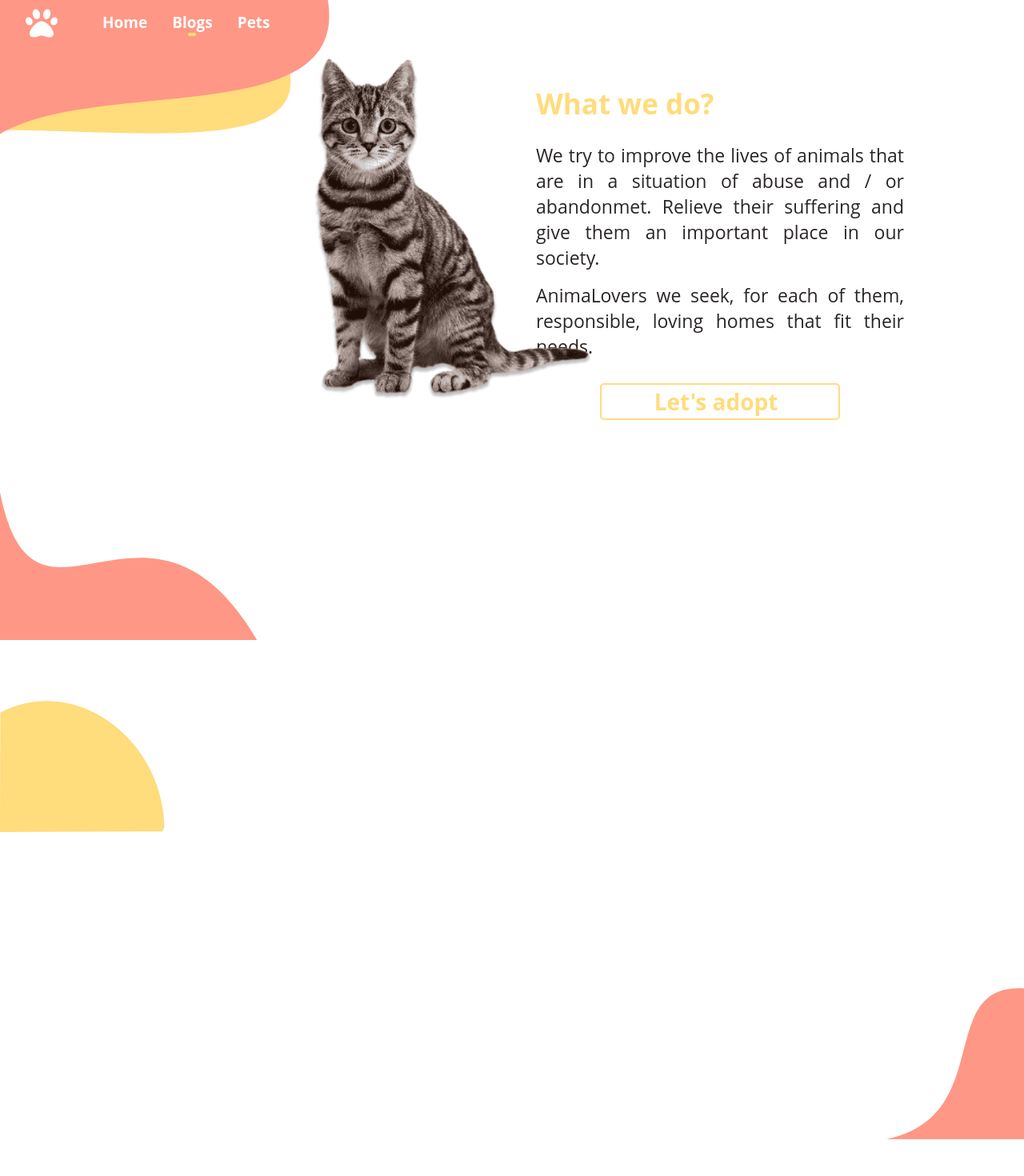
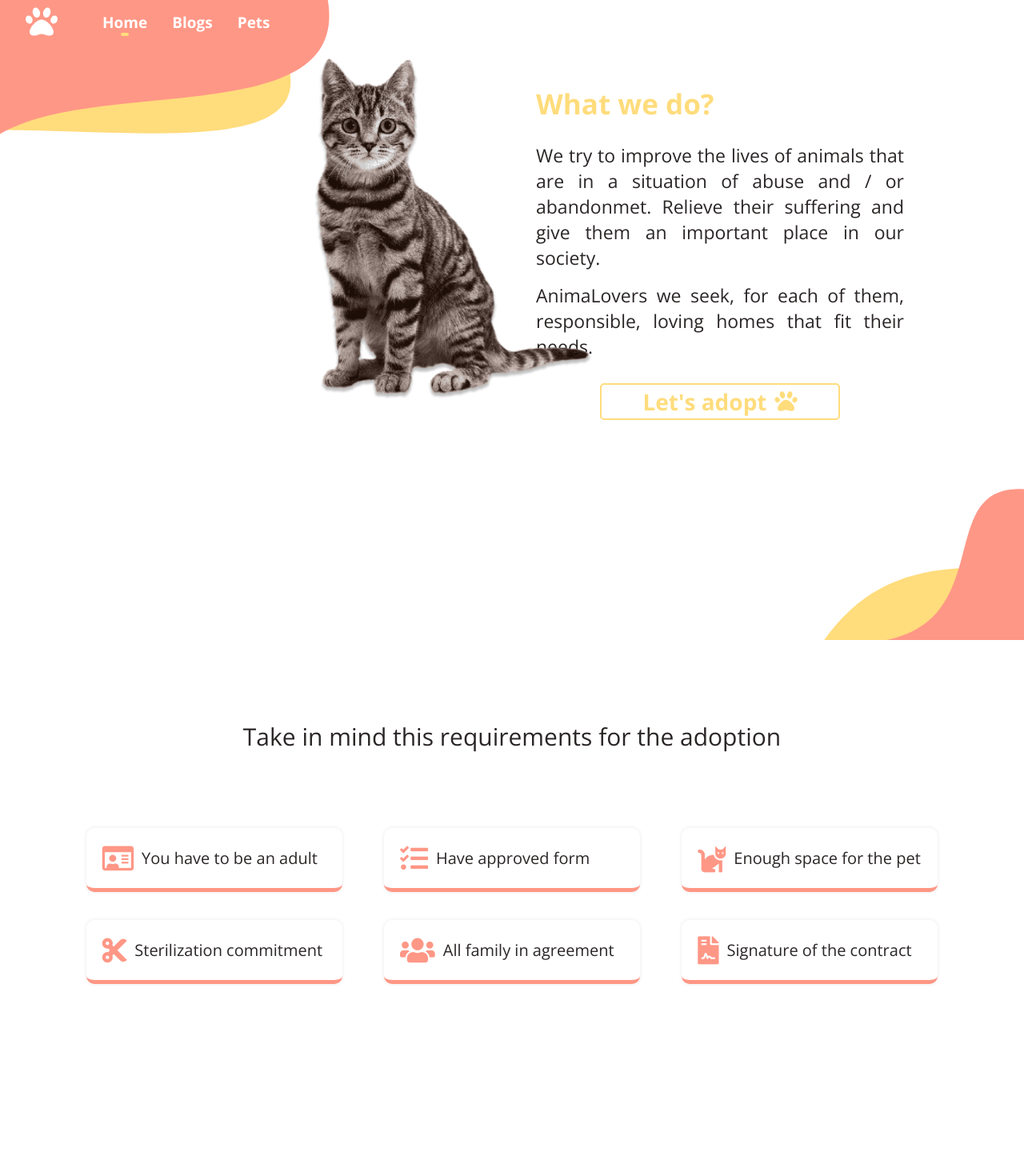
Before and after one commit to LoreA-dev/Adoption-WebSite, a React (Create React App) app in the folder v2/: page /home in a window 1280 px wide. Shown: the top 1470 px of the page at 80% size. After the commit the page ends 1365 px from the top, so only its background shows below. Built offline with nearby package versions, Linux system fonts and the light colour scheme.

Commit message:
Implemented completelly HomeViewContainer

```diff
--- a/v2/public/index.html
+++ b/v2/public/index.html
@@ -9,11 +9,17 @@
       name="description"
       content="Web site created using create-react-app"
     />
-    <link rel="apple-touch-icon" href="%PUBLIC_URL%/logo192.png" />
+    <!-- FONT AWESOME  -->
+    <link rel="stylesheet" href="https://pro.fontawesome.com/releases/v5.10.0/css/all.css"
+    integrity="sha384-AYmEC3Yw5cVb3ZcuHtOA93w35dYTsvhLPVnYs9eStHfGJvOvKxVfELGroGkvsg+p" crossorigin="anonymous" />
+    <link rel="preconnect" href="https://fonts.googleapis.com">
+    <link rel="preconnect" href="https://fonts.gstatic.com" crossorigin>
+    <link href="https://fonts.googleapis.com/css2?family=Open+Sans:ital,wght@0,300;0,400;0,600;0,700;1,400&display=swap" rel="stylesheet">
     <!--
       manifest.json provides metadata used when your web app is installed on a
       user's mobile device or desktop. See https://developers.google.com/web/fundamentals/web-app-manifest/
     -->
+    <link rel="apple-touch-icon" href="%PUBLIC_URL%/logo192.png" />
     <link rel="manifest" href="%PUBLIC_URL%/manifest.json" />
     <!--
       Notice the use of %PUBLIC_URL% in the tags above.
--- a/v2/src/components/Navbar/index.js
+++ b/v2/src/components/Navbar/index.js
@@ -1,6 +1,8 @@
 import React from "react";
+import { Link } from 'react-router-dom'
 import "./navbar.css";
 const Navbar = () => {
+  const [navbarActive, setNavbarActive] = React.useState('home')
   return (
     <header id="header">
       <svg class="waveUp1" viewBox="0 60 760 350" preserveAspectRatio="none">
@@ -17,28 +19,28 @@ const Navbar = () => {
       </svg>
       <div class="navigationBar">
         <div class="logoContainer">
-          <a href="./home_page.html">
+          <Link to="/home" className='link' onClick={()=>setNavbarActive('home')}>
             <img src="./images/logo.svg" alt="Logo" class="logo" />
-          </a>
+          </Link>
         </div>
         <nav>
           <li class="linkContainer">
-            <a href="./home_page.html" class="link ">
+            <Link to="/home" className="link" onClick={()=>setNavbarActive('home')}>
               Home
-            </a>
-            <span></span>
+            </Link>
+            <span className={navbarActive === 'home' ? 'active': ''}></span>
           </li>
           <li class="linkContainer ">
-            <a class="link" href="google.com">
+            <Link className="link" to="/blogs" onClick={()=>setNavbarActive('blogs')}>
               Blogs
-            </a>
-            <span class="active"></span>
+            </Link>
+            <span className={navbarActive === 'blogs' ? 'active': ''}></span>
           </li>
           <li class="linkContainer">
-            <a class="link" href="./pets.html">
+            <Link className="link"  to="/pets" onClick={()=>setNavbarActive('pets')}>
               Pets
-            </a>
-            <span></span>
+            </Link>
+            <span className={navbarActive === 'pets' ? 'active': ''}></span>
           </li>
         </nav>
       </div>
--- /dev/null
+++ b/v2/src/components/expandCard/index.js
@@ -0,0 +1,25 @@
+import React from 'react'
+
+const ExpandCard = (props) => {
+    const {
+        title,
+        icon,
+        text,
+    } = props
+
+    return (
+        <div class="requirement">
+            <div class="textRequierementContainer">
+            <i class={icon}></i>
+            <p id="textInsideRequirements">{title}</p>
+            </div>
+            <div class="textFullRequirements">
+            <p>
+                {text}
+            </p>
+            </div>
+        </div>
+    )
+}
+
+export default ExpandCard;
--- a/v2/src/containers/HomeView/HomeViewContainer.js
+++ b/v2/src/containers/HomeView/HomeViewContainer.js
@@ -1,38 +1,86 @@
-import React from 'react'
-import './homepage.css'
-const HomeContainerView = ()=>{
+import React from "react";
+import "./homepage.css";
+import ExpandibleCard from '../../components/expandCard'
+const HomeContainerView = () => {
+  const constants = {
+    title:
+      "We try to improve the lives of animals that are in a situation of abuse and / or abandonmet. Relieve their suffering and give them an important place in our society.",
+    subtitle: `AnimaLovers we seek, for each of them, responsible, loving homes that fit their needs.`,
+    requirements: [{
+        title: "You have to be an adult",
+        text: "It's important to be legal age, because that tells us that the adopter is responsable, and will take care of the animal.",
+        icon: "far fa-id-card"
+    }, {
+        title: "Have approved form",
+        text: " Is necessary to know your current condition and environment, knowing if you can take care of the pet. Form has to be approved.",
+        icon: "fas fa-tasks"
+    }, {
+        title: "Enough space for the pet",
+        text: "They need space at home where they can go to clear their minds, give them their comfort space.",
+        icon: "fas fa-cat"
+    }, {
+        title: "Sterilization commitment",
+        text: " The sterilisation is a requirement for the adoption. Sterilisation reduces the number of animals on the street.",
+        icon: "fas fa-cut",
+    }, {
+        title: "All family in agreement",
+        text: "The pet will be living with your family. It’s a good idea to make sure everyone in the family gets along with the new pet.",
+        icon: "fas fa-users",
+    }, {
+        title: "Signature of the contract",
+        text: "Before the adoption, we need to be sure that you will be able to assume all the conditions for the adoption.",
+        icon: "fas fa-file-contract"
+    }]
+  };
+
+  const WavesElement = [
+    <svg class="waveDown3" viewBox="0 0 500 150" preserveAspectRatio="none">
+      <path
+        d="M501.41,76.47 C454.57,72.53 488.42,140.63 430.30,150.48 L501.41,150.48 L501.41,87.33 Z"
+        style={{ fill: "#ff9786" }}
+      ></path>
+    </svg>,
+    <svg class="waveDown4" viewBox="0 0 500 150" preserveAspectRatio="none">
+      <path
+        d="M501.41,114.95 C464.73,113.97 429.17,112.00 402.09,150.48 L500.00,150.00 L500.27,116.94 Z"
+        style={{ fill: "#FFDC7C" }}
+      ></path>
+    </svg>,
+  ];
   return (
+    <>
       <main class="mainContainer">
         <div class="imageContainer">
-            <img alt="Abc" src="../images/beatifulCat.png"/>
+          <img alt="Abc" src="../images/beatifulCat.png" />
         </div>
         <div class="contentContainer">
           <div id="textContent">
             <h3>What we do?</h3>
-                <p>We try to improve the lives of animals that are in a situation of abuse and / or abandonmet. Relieve
-                    their suffering and give them an important place in our society.</p>
-                <p>AnimaLovers we seek, for each of them, responsible, loving homes that fit their needs.</p>
+            <p>
+            {constants.title}
+            </p>
+            <p>
+              {constants.subtitle}
+            </p>
           </div>
-            <a class="btn" href="./pets.html">Let's adopt <i class="fas fa-paw"></i></a>
+          <a class="btn" href="./pets.html">
+            Let's adopt <i class="fas fa-paw"></i>
+          </a>
         </div>
-        <svg class="waveDown1" viewBox="0 0 800 150" preserveAspectRatio="none">
-            <path d="M-5.36,-4.44 C13.26,199.83 108.07,-6.41 200.80,150.00 L-0.84,151.47 L-5.92,-2.45 Z"
-                style={{fill: "#ff9786"}}></path>
-        </svg>
-        <svg class="waveDown2" viewBox="0 0 800 150" preserveAspectRatio="none">
-            <path d="M0.28,56.73 C57.84,26.14 127.25,76.47 128.38,146.53 L126.69,149.50 L0.00,150.00 Z"
-                style={{fill: "#FFDC7C"}}></path>
-        </svg>
-        <svg class="waveDown3" viewBox="0 0 500 150" preserveAspectRatio="none">
-            <path d="M501.41,76.47 C454.57,72.53 488.42,140.63 430.30,150.48 L501.41,150.48 L501.41,87.33 Z"
-                style={{fill: "#ff9786"}}></path>
-        </svg>
-        <svg class="waveDown4" viewBox="0 0 500 150" preserveAspectRatio="none">
-            <path d="M501.41,114.95 C464.73,113.97 429.17,112.00 402.09,150.48 L500.00,150.00 L500.27,116.94 Z"
-                style={{fill: "#FFDC7C"}}></path>
-        </svg>
+        {WavesElement}
       </main>
-    )
+      <section id="requirementsContainer">
+        <p id="requirementsTitle">
+          Take in mind this requirements for the adoption
+        </p>
+        <div id="main">
+            {
+                constants.requirements.map(item=>(<ExpandibleCard {...item} />))
             }
+        </div>
+      </section>
+    </>
+  );
+};
 
-export default HomeContainerView
+export default HomeContainerView;
--- a/v2/src/containers/HomeView/homepage.css
+++ b/v2/src/containers/HomeView/homepage.css
@@ -138,3 +138,13 @@
 #textInsideRequirements{
     padding: 5px;
 }
+.waveDown3{
+    position: var(--position);
+    z-index: var(--z-index-first);
+    bottom: var(--bottom);
+}
+.waveDown4{
+    position: var(--position);
+    z-index: var(--z-index-second);
+    bottom: var(--bottom);
+}
```
Also changed, not shown: v2/src/constants.js (added), 1 other file (tests, documents, lock files or other folders). Lines whose indentation alone changed are shown as unchanged.
